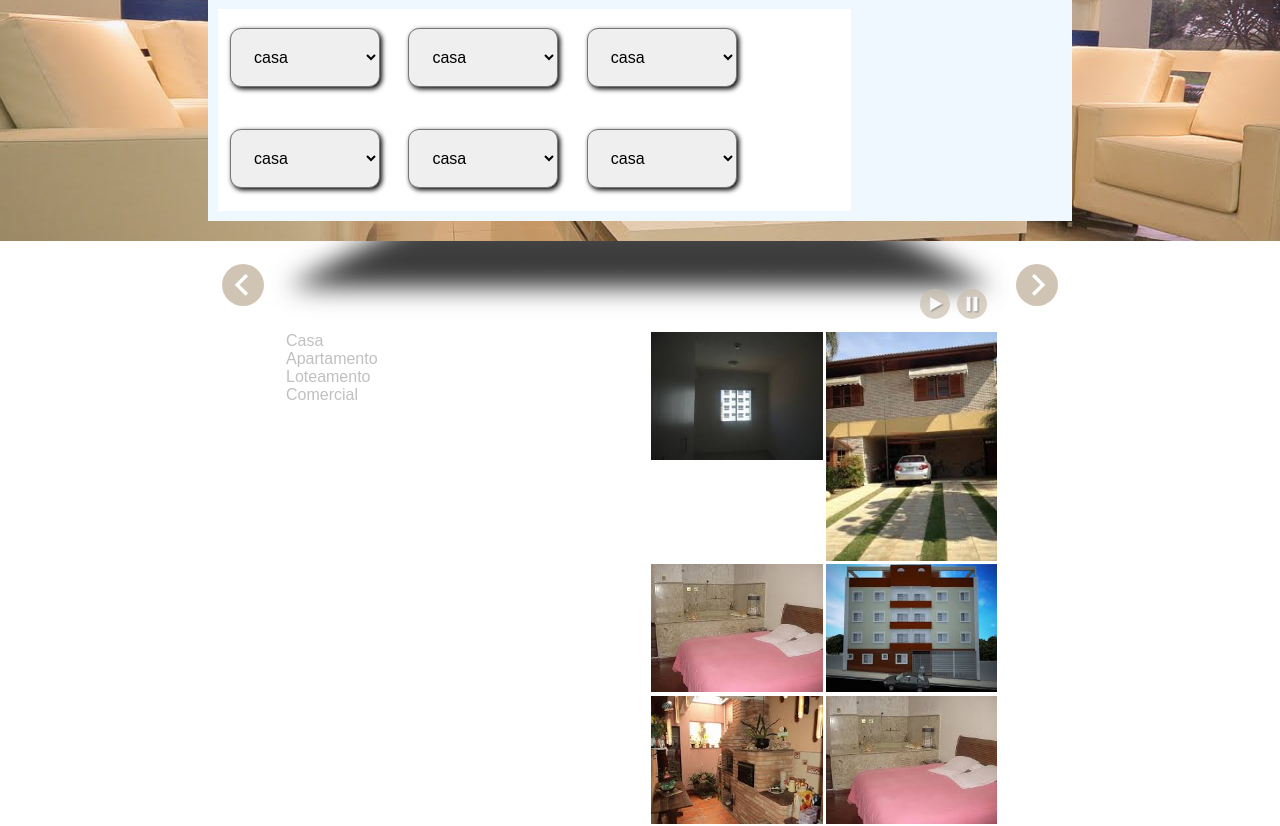
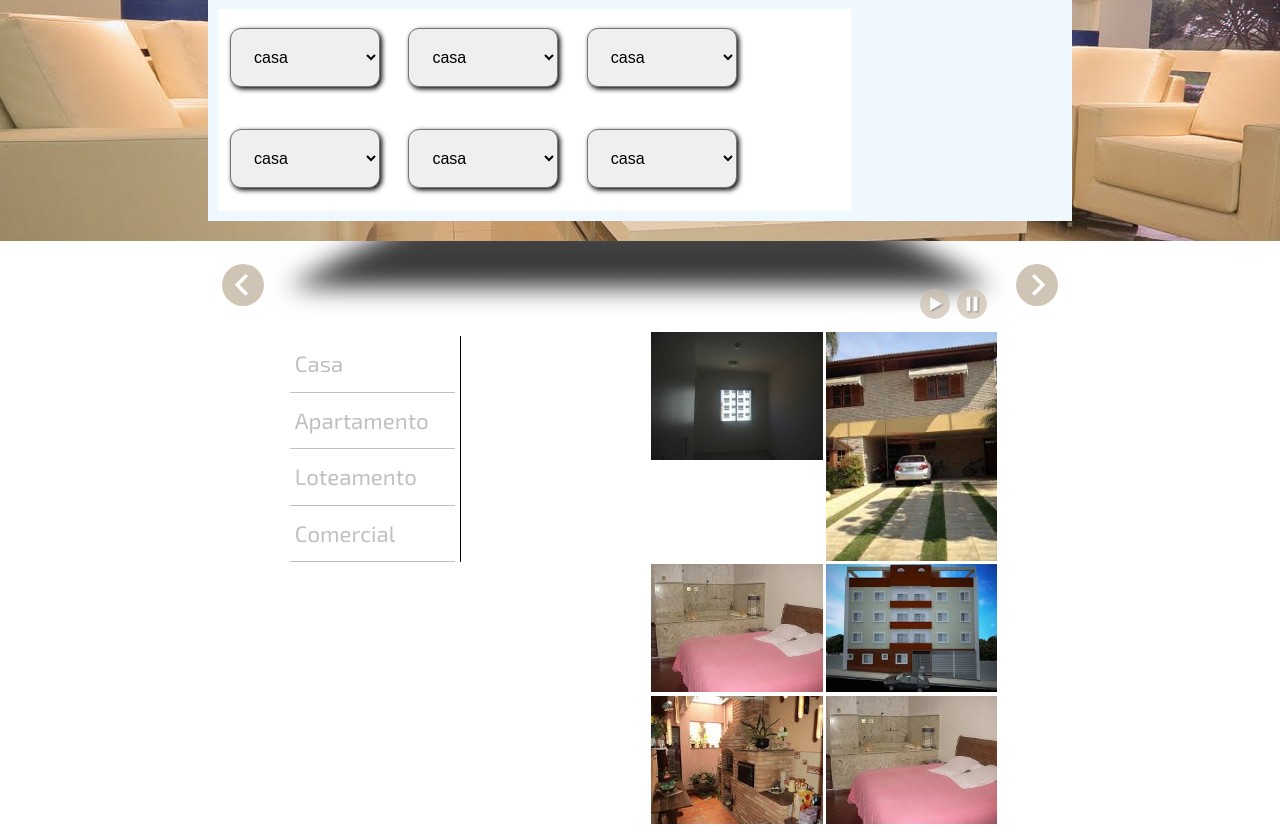
Before and after one commit to Gabriel-WorldToth/Casa-Amiga, a PHP site: page / in a window 1280 px wide. Shown: the part 450-1276 px from the top of the page. Run offline with PHP 8.4, Linux system fonts and the light colour scheme.

Commit message:
veja mais atualizado

```diff
--- a/css/style.css
+++ b/css/style.css
@@ -209,6 +209,42 @@ section{
 	border: 0;
 }
 
+.wrapper > .content-viewPlus .content-links ul{
+	border: 4px solid transparent;
+	overflow: hidden;
+}
+
+.wrapper > .content-viewPlus .content-links ul li{
+	border-right: 1px solid ;
+	display: block;
+	overflow: hidden;
+	width: 50%;
+}
+
+.wrapper > .content-viewPlus .content-links ul li a{
+	position: relative;
+	display: block;
+	margin: 0 0.3em 0 0;
+	padding: 0 0.3em 0;
+	overflow: hidden;
+	text-overflow: ellipsis;
+	white-space: nowrap;
+	line-height: 2.5;
+	background-color: #fff;
+	border-bottom:1px solid
+}
+
+.wrapper > .content-viewPlus .content-links ul li a:hover{
+	color: #07C95C;
+	background-color: #AFFF89;
+}
+
+.wrapper > .content-viewPlus .content-links ul li a span{
+	font-family: 'Exo 2', sans-serif;
+	font-weight: normal;
+	font-size: 1.39em;
+}
+
 .wrapper > .content-viewPlus .content-img{
 	width: 50%;
 	height: 100%;
```
